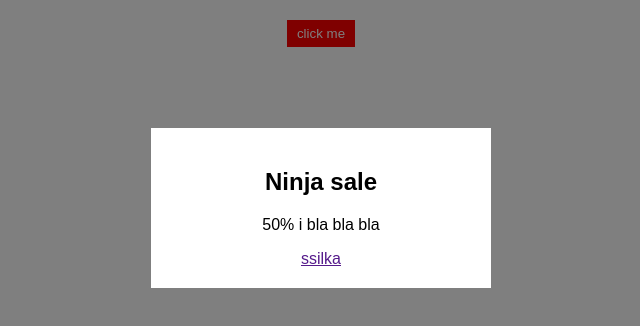
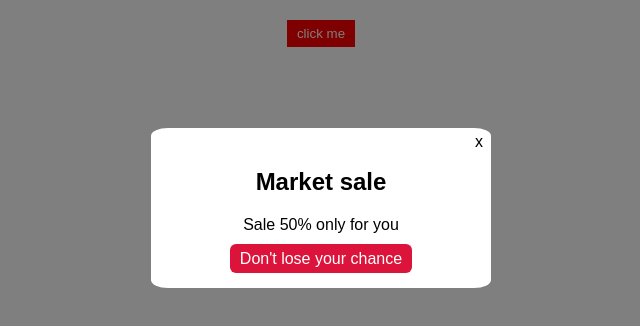
Before and after one commit to KorolevskiTigr2/Js_popup, a website built with Parcel: page index.html in a window 1280 px wide. Shown: the whole page, without its empty margins (319-959 px from the left). Built offline with nearby package versions, Linux system fonts and the light colour scheme.

Commit message:
Update: index.html and styles.css, next step is js

```diff
--- a/index.html
+++ b/index.html
@@ -11,10 +11,11 @@
 
     <div class="popup-wrapper">
       <div class="popup">
+        <div class="popup-close">x</div>
         <div class="popup-content">
-          <h2>Ninja sale</h2>
-          <p>50% i bla bla bla</p>
-          <a href="">ssilka</a>
+          <h2>Market sale</h2>
+          <p>Sale 50% only for you</p>
+          <a href="">Don't lose your chance</a>
         </div>
       </div>
     </div>
--- a/src/styles.css
+++ b/src/styles.css
@@ -1,3 +1,5 @@
+/* button */
+
 button {
   display: block;
   margin: 20px auto;
@@ -6,6 +8,8 @@ button {
   border: 0;
   padding: 6px 10px;
 }
+
+/* main */
 
 .popup-wrapper {
   background: rgba(0, 0, 0, 0.5);
@@ -19,10 +23,32 @@ button {
 .popup {
   font-family: arial;
   text-align: center;
+
   width: 100%;
   max-width: 300px;
+
+  position: relative;
+  background: white;
+  border-radius: 5%;
   margin: 10% auto;
   padding: 20px;
-  background: white;
-  position: relative;
 }
+
+/* text styles */
+
+.popup a {
+  background: crimson;
+  border-radius: 6px;
+
+  color: white;
+
+  text-decoration: none;
+  padding: 6px 10px;
+}
+
+.popup-close {
+  position: absolute;
+  top: 5px;
+  right: 8px;
+  cursor: pointer;
+}
```
